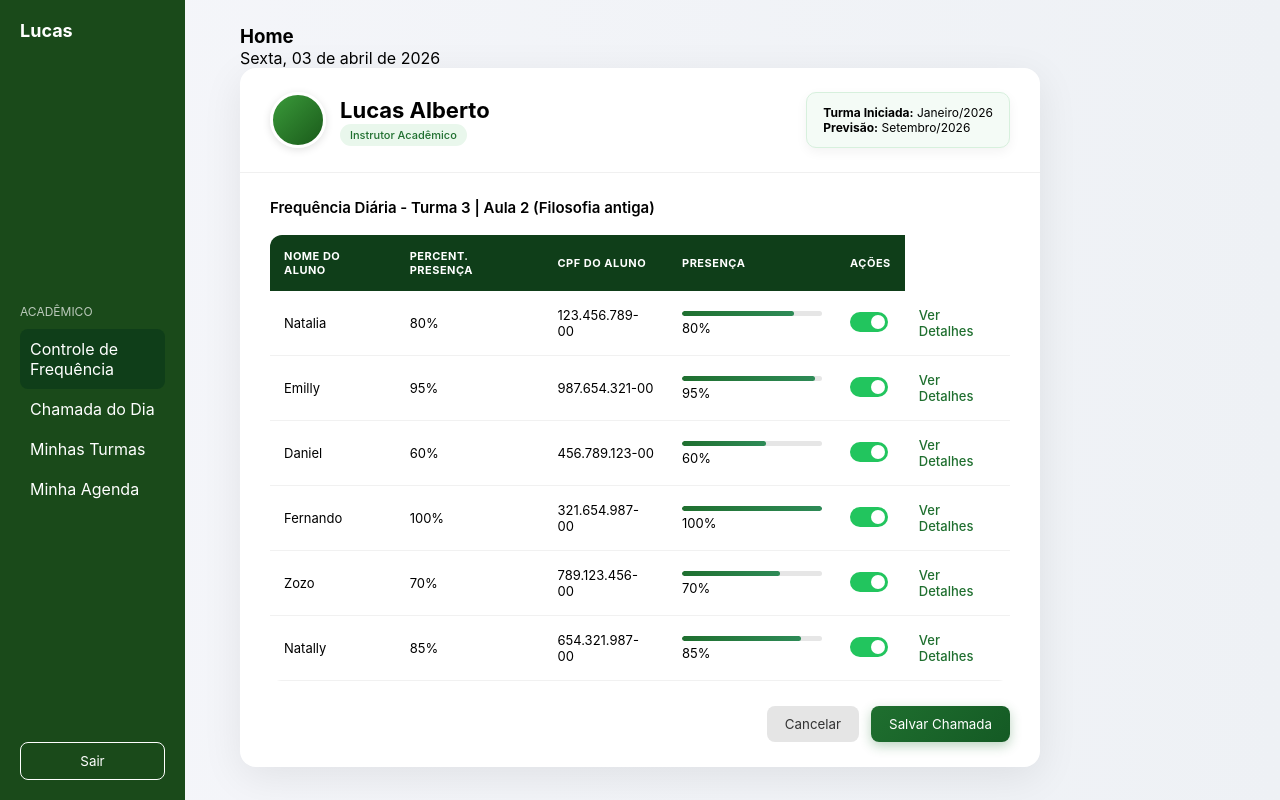
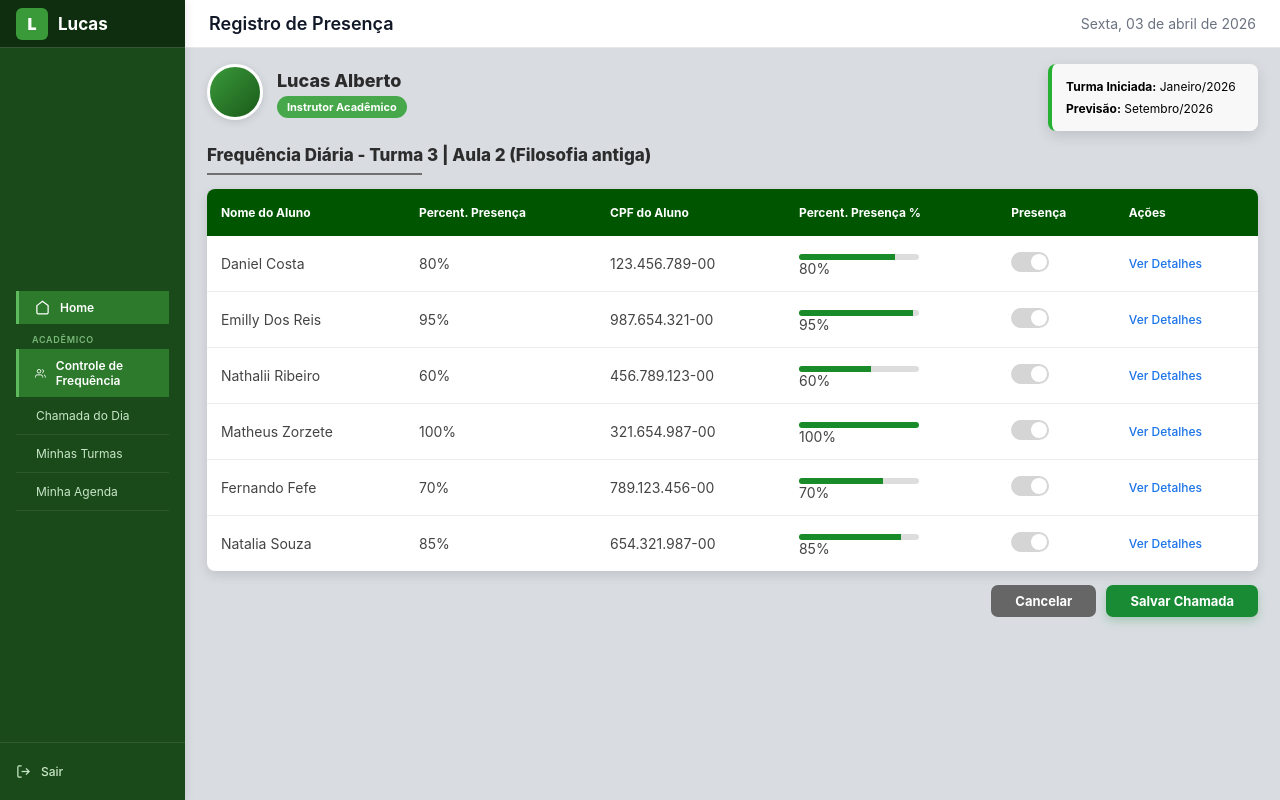
Before and after one commit to CHRONOS-SPTECH/chronos-platform-web, a React (Vite) app in the folder chronos - react/: page / in a window 1280 px wide. Built offline with nearby package versions, Linux system fonts and the light colour scheme.

Commit message:
Finalização da tela de presença

```diff
--- a/chronos - react/src/components/presenca/Header.jsx
+++ b/chronos - react/src/components/presenca/Header.jsx
@@ -1,7 +1,8 @@
+
 function Header(){
     return(
-        <header className="header_presenca">
-            <h3>Home</h3>
+        <header className="header_instrutor">
+            <h3>Registro de Presença</h3>
             <p>Sexta, 03 de abril de 2026</p>
         </header>
     );
--- a/chronos - react/src/components/presenca/Sidebar.jsx
+++ b/chronos - react/src/components/presenca/Sidebar.jsx
@@ -1,19 +1,47 @@
+const subItems = ["Chamada do Dia", "Minhas Turmas", "Minha Agenda"];
+
 function Sidebar() {
   return (
     <aside className="sidebar">
-      <h2>Lucas</h2>
+      <div className="sidebar-logo">
+        <div className="sidebar-logo-box">L</div>
+        <span>Lucas</span>
+      </div>
 
-      <nav>
-        <p className="menu-title">ACADÊMICO</p>
-        <ul>
-          <li className="active">Controle de Frequência</li>
-          <li>Chamada do Dia</li>
-          <li>Minhas Turmas</li>
-          <li>Minha Agenda</li>
-        </ul>
+      <nav className="sidebar-nav">
+        <div className="nav-item active">
+          <svg width="15" height="15" fill="none" stroke="currentColor" strokeWidth="2" viewBox="0 0 24 24">
+            <path d="M3 9l9-7 9 7v11a2 2 0 01-2 2H5a2 2 0 01-2-2z" />
+          </svg>
+          Home
+        </div>
+
+        <p className="sidebar-section-label">Acadêmico</p>
+
+        <div className="nav-item active">
+          <svg width="15" height="15" fill="none" stroke="currentColor" strokeWidth="2" viewBox="0 0 24 24">
+            <path d="M17 21v-2a4 4 0 00-4-4H5a4 4 0 00-4 4v2" />
+            <circle cx="9" cy="7" r="4" />
+            <path d="M23 21v-2a4 4 0 00-3-3.87M16 3.13a4 4 0 010 7.75" />
+          </svg>
+          Controle de Frequência
+        </div>
+
+        {subItems.map((item) => (
+          <div key={item} className="nav-sub-item">{item}</div>
+        ))}
       </nav>
 
-      <button className="logout">Sair</button>
+      <div className="sidebar-footer">
+        <div className="nav-item">
+          <svg width="15" height="15" fill="none" stroke="currentColor" strokeWidth="2" viewBox="0 0 24 24">
+            <path d="M9 21H5a2 2 0 01-2-2V5a2 2 0 012-2h4" />
+            <polyline points="16 17 21 12 16 7" />
+            <line x1="21" y1="12" x2="9" y2="12" />
+          </svg>
+          Sair
+        </div>
+      </div>
     </aside>
   );
 }
--- a/chronos - react/src/components/presenca/TabelaAlunos.jsx
+++ b/chronos - react/src/components/presenca/TabelaAlunos.jsx
@@ -6,7 +6,8 @@ function TabelaAlunos({ alunos }) {
           <th>Nome do Aluno</th>
           <th>Percent. Presença</th>
           <th>CPF do Aluno</th>
-          <th>Presença</th>
+          <th> Percent. Presença %</th>
+            <th>Presença</th>
           <th>Ações</th>
         </tr>
       </thead>
--- a/chronos - react/src/pages/Presenca.jsx
+++ b/chronos - react/src/pages/Presenca.jsx
@@ -6,12 +6,12 @@ import CardPresenca from "../components/presenca/CardPresenca";
 function Presenca() {
 
   const alunos = [
-    { nome: "Natalia", presenca: 80, cpf: "123.456.789-00" },
-    { nome: "Emilly", presenca: 95, cpf: "987.654.321-00" },
-    { nome: "Daniel", presenca: 60, cpf: "456.789.123-00" },
-    { nome: "Fernando", presenca: 100, cpf: "321.654.987-00" },
-    { nome: "Zozo", presenca: 70, cpf: "789.123.456-00" },
-    { nome: "Natally", presenca: 85, cpf: "654.321.987-00" },
+    { nome: "Daniel Costa", presenca: 80, cpf: "123.456.789-00" },
+    { nome: "Emilly Dos Reis", presenca: 95, cpf: "987.654.321-00" },
+    { nome: "Nathalii Ribeiro", presenca: 60, cpf: "456.789.123-00" },
+    { nome: "Matheus Zorzete", presenca: 100, cpf: "321.654.987-00" },
+    { nome: "Fernando Fefe", presenca: 70, cpf: "789.123.456-00" },
+    { nome: "Natalia Souza", presenca: 85, cpf: "654.321.987-00" },
   ];
 
   return (
--- a/chronos - react/src/styles/presenca.css
+++ b/chronos - react/src/styles/presenca.css
@@ -1,287 +1,368 @@
 /* RESET */
-* {
-  margin: 0;
-  padding: 0;
-  box-sizing: border-box;
-  font-family: "Inter", sans-serif;
+*{
+  margin:0;
+  padding:0;
+  box-sizing:border-box;
+  font-family:"Inter",sans-serif;
 }
 
-/* FUNDO */
-body {
-  background: linear-gradient(to right, #f5f6fa, #eef1f5);
+body{
+  background:#d9dde2;
+  overflow:hidden;
 }
 
 /* LAYOUT */
-.layout {
-  display: flex;
-  height: 100vh;
-  width: 100%;
+.layout{
+  display:flex;
+  width:100%;
+  height:100vh;
 }
 
 /* SIDEBAR */
-.sidebar {
-  width: 240px;
-  background: #145a24;
-  color: white;
-  display: flex;
-  flex-direction: column;
-  justify-content: space-between;
-  padding: 20px;
+
+.sidebar{
+  width:185px;
+  min-height:100vh;
+   background:#ccc;
+  position:fixed;
+   transition:0.3s;
+  top:0;
+  left:0;
+  display:flex;
+  flex-direction:column;
+  justify-content:space-between;
+  box-shadow:2px 0 8px rgba(0,0,0,.08);
 }
 
-.sidebar h2 {
-  font-size: 18px;
-  margin-bottom: 30px;
+/* TOPO */
+.sidebar-logo{
+  height:48px;
+  padding:0 14px;
+  display:flex;
+  align-items:center;
+  gap:10px;
+  color:#fff;
+  font-weight:700;
+  font-size:14px;
+  border-bottom:1px solid rgba(255,255,255,.18);
 }
 
-.menu-title {
-  font-size: 12px;
-  opacity: 0.7;
-  margin-bottom: 10px;
+.sidebar-logo-box{
+  width:22px;
+  height:22px;
+  border-radius:4px;
+  background:#fff;
+  color:#146114;
+  display:flex;
+  align-items:center;
+  justify-content:center;
+  font-size:12px;
+  font-weight:800;
 }
 
-.sidebar ul {
-  list-style: none;
+/* MENU */
+.sidebar-nav{
+  flex:1;
+  display:flex;
+  flex-direction:column;
+  justify-content:center;
+  padding:0 16px;
 }
 
-.sidebar li {
-  padding: 10px;
-  border-radius: 8px;
-  cursor: pointer;
-  transition: 0.2s;
+.sidebar-section-label{
+  font-size:10px;
+  color:#c9e8c9;
+  margin:14px 0 8px;
+  letter-spacing:.08em;
+  text-transform:uppercase;
 }
 
-.sidebar li:hover {
-  background: rgba(255, 255, 255, 0.1);
+.sidebar ul{
+  list-style:none;
 }
 
-.sidebar .active {
-  background: #0f3e19;
+.sidebar li{
+  height:38px;
+  display:flex;
+  align-items:center;
+  padding:0 14px;
+  color:#fff;
+  font-size:13px;
+  font-weight:500;
+  border-radius:4px;
+  cursor:pointer;
+  margin-bottom:6px;
+  transition:.2s;
 }
 
-.logout {
-  background: transparent;
-  border: 1px solid white;
-  color: white;
-  padding: 10px;
-  border-radius: 8px;
-  cursor: pointer;
+.sidebar li:hover{
+  background:rgba(255,255,255,.08);
+}
+
+.sidebar .active{
+  background:#005500;
+  font-weight:700;
+}
+.slider:before{
+  content:"";
+  position:absolute;
+  width:16px;
+  height:16px;
+  left:2px; /* começa na esquerda */
+  top:2px;
+  border-radius:50%;
+  background:#ffffff3e;
+  transition:0.3s;
+}
+.switch input:checked + .slider{
+  background:#0c0c0c2c;
+  border-radius: #1d1d1d;
+}
+.switch input:checked + .slider:before{
+  transform:translateX(18px); /* move pra direita */
+}
+
+/* BOTÃO SAIR */
+.logout{
+  margin:18px 16px;
+  height:38px;
+  border:none;
+  border-radius:4px;
+  background:#005500;
+  color:#fff;
+  font-size:13px;
+  font-weight:700;
+  cursor:pointer;
 }
 
 /* MAIN */
-.main {
-  flex: 1;
-  display: flex;
-  flex-direction: column;
-  padding: 25px 240px;
-  overflow-y: auto;
+.main{
+  margin-left:185px;
+  width:calc(100% - 185px);
+  height:100vh;
+  overflow:auto;
 }
 
 /* HEADER */
-.header {
-  margin-bottom: 20px;
+.header_instrutor{
+  height:48px;
+  background:#eef0f2;
+  border-bottom:2px solid #8f8f8f;
+  display:flex;
+  align-items:center;
+  justify-content:space-between;
+  padding:12px 22px;
+}
+
+.header-left{
+  display:flex;
+  align-items:center;
+  gap:8px;
+  font-size:14px;
+  font-weight:700;
+  color:#2d2d2d;
+}
+
+.header-date{
+  font-size:13px;
+  color:#666;
+  font-weight:600;
 }
 
 /* CARD */
-.card {
-  width: 100%;
-  max-width: 1100px;
-  margin-right: 20px;
-  background: #ffffff;
-  border-radius: 16px;
-  box-shadow: 0 10px 40px rgba(0, 0, 0, 0.08);
-  overflow: hidden;
+.card{
+  width:96%;
+  max-width:1280px;
+  margin:16px auto;
 }
 
-/* HEADER DO CARD */
-.card-header {
-  display: flex;
-  justify-content: space-between;
-  align-items: center;
-  padding: 24px 30px;
-  border-bottom: 1px solid #f0f0f0;
+/* PERFIL */
+.card-header{
+  display:flex;
+  justify-content:space-between;
+  align-items:flex-start;
+  margin-bottom:14px;
 }
 
-/* USER INFO */
-.user-info {
-  display: flex;
-  align-items: center;
-  gap: 14px;
+.user-info{
+  display:flex;
+  align-items:center;
+  gap:14px;
 }
 
-.avatar {
-  width: 48px;
-  height: 48px;
-  border-radius: 50%;
-  background: #cfcfcf;
-  border: 3px solid #e9f7ec;
+.avatar{
+  width:52px;
+  height:52px;
+  border-radius:50%;
+  border:3px solid #1d1d1d;
 }
 
-/* TEXTO */
-.user-text h2 {
-  font-size: 22px;
+.user-text h2{
+  font-size:18px; /* diminuído */
+  font-weight:800;
+  color:#2b2b2b;
+  margin-bottom:4px;
 }
 
-.user-text span {
-  font-size: 11px;
-  color: #1f6f2f;
-  background-color: #e9f7ec;
-  padding: 4px 10px;
-  border-radius: 999px;
-  font-weight: 500;
+.user-text span{
+  background:#46a84a;
+  color:#fff;
+  font-size:11px;
+  padding:4px 10px;
+  border-radius:999px;
+  font-weight:700;
 }
 
 /* BOX INFO */
-.box-info {
-  background: #f4fbf6;
-  border: 1px solid #d7f0dd;
-  padding: 12px 16px;
-  border-radius: 10px;
-  font-size: 12px;
-  box-shadow: 0 4px 12px rgba(0,0,0,0.05);
+.box-info{
+  width:210px;
+  background:#f8f8f8;
+  border-left:4px solid #27b134;
+  border-radius:8px;
+  padding:12px 14px;
+  box-shadow:0 5px 14px rgba(0,0,0,.12);
+  font-size:12px;
+  line-height:1.8;
 }
 
-/* BODY */
-.card-body {
-  padding: 25px 30px;
+.box-info b{
+  color:#188924;
 }
 
 /* TITULO */
-.titulo {
-  font-size: 15px;
-  font-weight: 600;
-  margin-bottom: 18px;
+.titulo{
+  font-size:17px;
+  font-weight:800;
+  color:#2c2c2c;
+  margin-bottom:14px;
+}
+
+.titulo::after{
+  content:"";
+  display:block;
+  width:215px;
+  height:2px;
+  background:#6f6f6f;
+  margin-top:8px;
 }
 
 /* TABELA */
-table {
-  width: 100%;
-  border-collapse: collapse;
-  border-radius: 12px;
-  overflow: hidden;
+table{
+  width:100%;
+  background:#fff;
+  border-collapse:separate;
+  border-spacing:0;
+  border-radius:8px;
+  overflow:hidden;
+  box-shadow:0 4px 12px rgba(0,0,0,.12);
 }
 
-/* HEADER TABELA */
-thead {
-  background: #0f3e19;
+thead{
+  background:#005500;
 }
 
-th {
-  color: white;
-  text-align: left;
-  padding: 14px;
-  font-size: 11px;
-  letter-spacing: 0.5px;
-  text-transform: uppercase;
+th{
+  color:#fff;
+  font-size:12px;
+  font-weight:700;
+  padding:16px 14px; /* maior */
+  text-align:left;
 }
 
-/* LINHAS */
-td {
-  padding: 16px 14px;
-  font-size: 13px;
-  border-bottom: 1px solid #f1f1f1;
+td{
+  padding:14px 14px; /* maior */
+  font-size:14px;
+  color:#444;
+  border-bottom:1px solid #ececec;
 }
 
-tbody tr:hover {
-  background: #f9fafb;
+tbody tr:last-child td{
+  border-bottom:none;
 }
 
-/* PROGRESS */
-.progress {
-  width: 140px;
-  height: 5px;
-  background: #e6e6e6;
-  border-radius: 10px;
-  overflow: hidden;
-  margin-bottom: 4px;
+tbody tr:hover{
+  background:#f8faf8;
 }
 
-.progress div {
-  height: 100%;
-  background: linear-gradient(90deg, #1f6f2f, #2e8b57);
-  border-radius: 10px;
+/* BARRA */
+.progress{
+  width:120px;
+  height:6px;
+  background:#ddd;
+  border-radius:20px;
+  overflow:hidden;
+  margin-top:4px;
+}
+
+.progress div{
+  height:100%;
+  background:#198b28;
 }
 
 /* SWITCH */
-.switch {
-  position: relative;
-  display: inline-block;
-  width: 38px;
-  height: 20px;
+.switch{
+  position:relative;
+  display:inline-block;
+  width:38px;
+  height:20px;
 }
 
-.switch input {
-  display: none;
+.switch input{
+  display:none;
 }
 
-.slider {
-  position: absolute;
-  inset: 0;
-  background: #dcdcdc;
-  border-radius: 20px;
-  cursor: pointer;
-  transition: 0.3s;
+.slider{
+  position:absolute;
+  inset:0;
+  border-radius:30px;
+  background:#00b81f;
 }
 
-.slider:before {
-  content: "";
-  position: absolute;
-  width: 14px;
-  height: 14px;
-  left: 3px;
-  top: 3px;
-  background: white;
-  border-radius: 50%;
-  transition: 0.3s;
-}
-
-input:checked + .slider {
-  background: #22c55e;
-}
-
-input:checked + .slider:before {
-  transform: translateX(18px);
+.slider:before{
+  content:"";
+  position:absolute;
+  width:16px;
+  height:16px;
+  right:2px;
+  top:2px;
+  border-radius:50%;
+  background:#fff;
 }
 
 /* AÇÕES */
-.acoes {
-  color: #1f6f2f;
-  cursor: pointer;
-  font-weight: 500;
-}
-
-.acoes:hover {
-  text-decoration: underline;
+.acoes{
+  color:#1a73e8;
+  font-size:12px;
+  font-weight:500;
+  cursor:pointer;
 }
 
 /* BOTÕES */
-.buttons {
-  display: flex;
-  justify-content: flex-end;
-  margin-top: 25px;
-  gap: 12px;
+.buttons{
+  display:flex;
+  justify-content:flex-end;
+  gap:10px;
+  margin-top:14px;
 }
 
-.cancelar {
-  background: #e5e5e5;
-  color: #333;
-  border: none;
-  padding: 10px 18px;
-  border-radius: 8px;
-  cursor: pointer;
+.cancelar,
+.salvar{
+  border:none;
+  height:32px;
+  padding:0 24px;
+  border-radius:7px;
+  font-size:13px;
+  font-weight:700;
+  cursor:pointer;
 }
 
-.salvar {
-  background: linear-gradient(135deg, #1f6f2f, #145a24);
-  color: white;
-  border: none;
-  padding: 10px 18px;
-  border-radius: 8px;
-  cursor: pointer;
-  box-shadow: 0 4px 12px rgba(31, 111, 47, 0.3);
-  transition: 0.2s;
+.cancelar{
+  background:#666;
+  color:#fff;
 }
 
-.salvar:hover {
-  transform: translateY(-1px);
+.salvar{
+  background:#198b35;
+  color:#fff;
+  box-shadow:0 4px 10px rgba(25,139,53,.25);
 }
```
